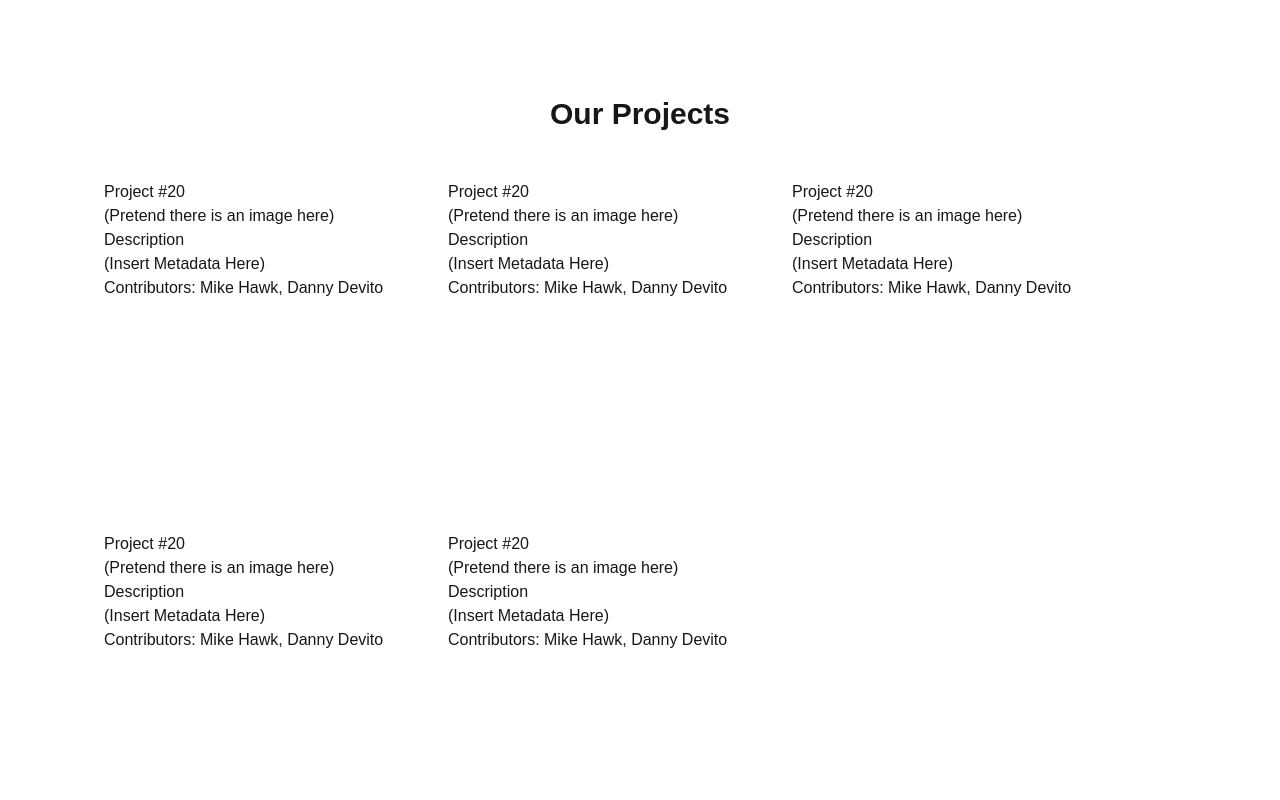
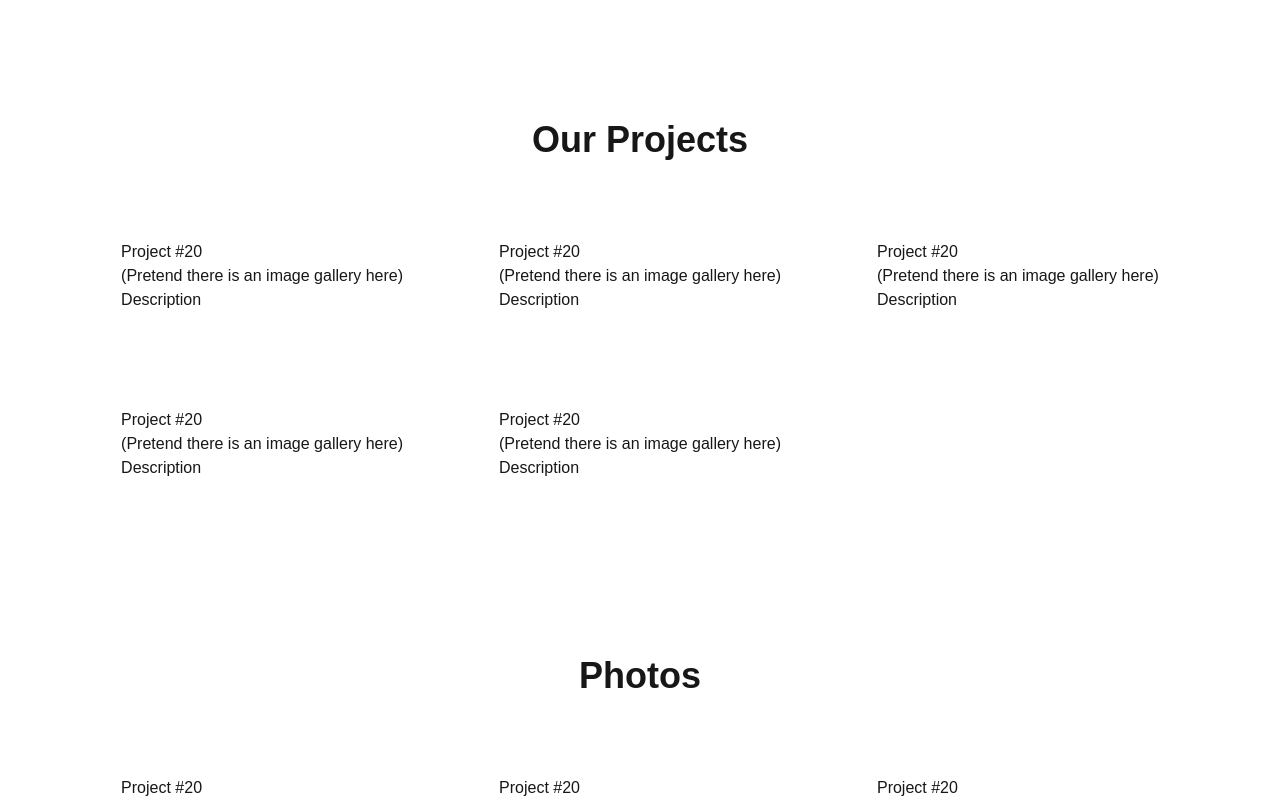
Before and after one commit to joshrashtian/coctechwebsite, a Next.js app: page /gallery in a window 1280 px wide. Shown: the top 800 px of the page. Built offline with nearby package versions, Linux system fonts and the light colour scheme.

Commit message:
Add GallerySections for multiple galleries

```diff
--- a/app/gallery/galleryContainer.tsx
+++ b/app/gallery/galleryContainer.tsx
@@ -1,17 +1,15 @@
 export default function GalleryContainer() {
   return (
     <>
-      <article className="w-96 h-78">
+      <article className="flex-1 grow-1 p-8 outline-white outline-2">
         <header>
           <h3>Project #20</h3>
         </header>
         <figure>
-          <p>(Pretend there is an image here)</p>
+          <p>(Pretend there is an image gallery here)</p>
         </figure>
-        <p>Description</p>
         <footer>
-          (Insert Metadata Here)
-          <h4>Contributors: Mike Hawk, Danny Devito</h4>
+          <p>Description</p>
         </footer>
       </article>
     </>
--- /dev/null
+++ b/app/gallery/gallerySection.tsx
@@ -0,0 +1,19 @@
+import GalleryContainer from "./galleryContainer";
+
+interface GallerySectionProps {
+  title: string;
+  children: React.ReactNode;
+}
+
+const GallerySection: React.FC<GallerySectionProps> = ({ title, children }) => {
+  return (
+    <div className="grid justify-items-center my-24">
+      <h2 className="text-4xl my-6 font-semibold">{title}</h2>
+      <div className="grid my-6 justify-items-center grid-cols-3 gap-8">
+        {children}
+      </div>
+    </div>
+  );
+}
+
+export default GallerySection
--- a/app/gallery/page.tsx
+++ b/app/gallery/page.tsx
@@ -1,17 +1,28 @@
+import GallerySection from "./gallerySection";
 import GalleryContainer from "./galleryContainer";
 
 export default function Gallery() {
   return (
     <>
-      <div className="grid justify-items-center m-24">
-        <h2 className="text-3xl font-semibold">Our Projects</h2>
-        <div className="grid justify-items-center grid-cols-3 m-12 gap-10">
+      <div className="mx-10 my-24">
+        <GallerySection
+          title={"Our Projects"}
+        >
           <GalleryContainer />
           <GalleryContainer />
           <GalleryContainer />
           <GalleryContainer />
           <GalleryContainer />
-        </div>
+        </GallerySection>
+        <GallerySection
+          title={"Photos"}
+        >
+          <GalleryContainer />
+          <GalleryContainer />
+          <GalleryContainer />
+          <GalleryContainer />
+          <GalleryContainer />
+        </GallerySection>
       </div>
     </>
   );
```
